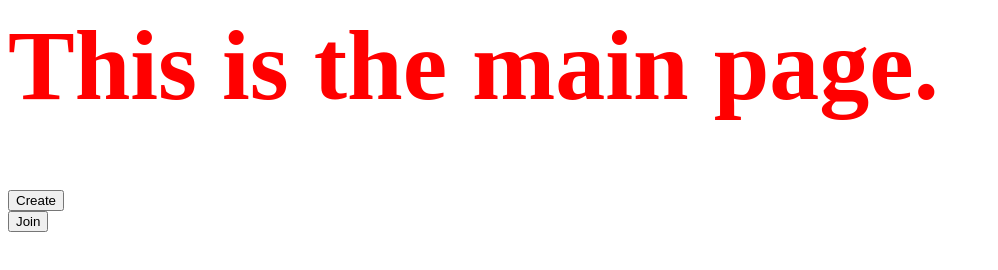
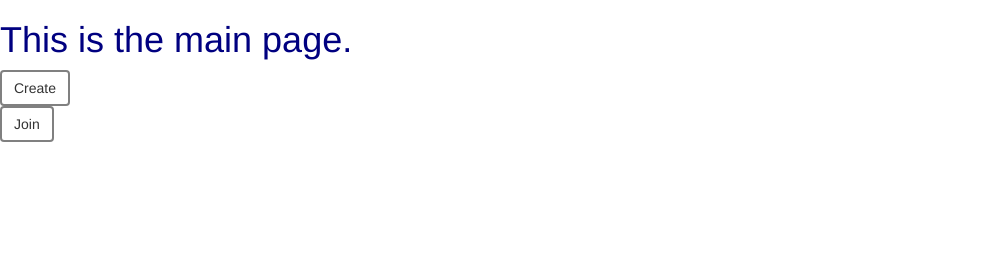
Before and after one commit to als26/rendez, a website: page public/index.html in a window 1280 px wide. Shown: the whole page, without its empty margins (0-998 px from the left). Drawn offline with nearby package versions, Linux system fonts and the light colour scheme; no server answers.

Commit message:
restructured client side files. added styleand bootstrap because I was bored and Abilas is eating.

```diff
--- a/public/index.html
+++ b/public/index.html
@@ -4,17 +4,18 @@
 
     <script src="/socket.io/socket.io.js"></script>
     <script type="text/javascript" src="app.js"></script>
-    <link rel="stylesheet" type="text/css" href="/style.css">
+    <link rel="stylesheet" href="https://maxcdn.bootstrapcdn.com/bootstrap/3.3.6/css/bootstrap.min.css" integrity="sha384-1q8mTJOASx8j1Au+a5WDVnPi2lkFfwwEAa8hDDdjZlpLegxhjVME1fgjWPGmkzs7" crossorigin="anonymous">
+    <link rel="stylesheet" type="text/css" href="style.css">
 
 
   </head>
   <body>
     <h1>This is the main page.</h1>
     <div id="create-button">
-        <button>Create</button>
+        <button class="btn btn-default">Create</button>
     </div>
     <div id="join-button">
-        <button>Join</button>
+        <button class="btn btn-default">Join</button>
     </div>
 
 
--- a/public/style.css
+++ b/public/style.css
@@ -1,4 +1,15 @@
 h1 {
-  color: red;
-  font-size: 100px;
+  color: navy;
 }
+
+.btn-default{
+  border-width: 2px;
+  border-color: grey;
+}
+
+.btn-default:hover{
+  background-color: transparent;
+  border-color: #33C3F0;
+
+
+}
```
Also changed, not shown: game.html (deleted, +0 -1 lines), rendez.js (deleted, +0 -12 lines).
